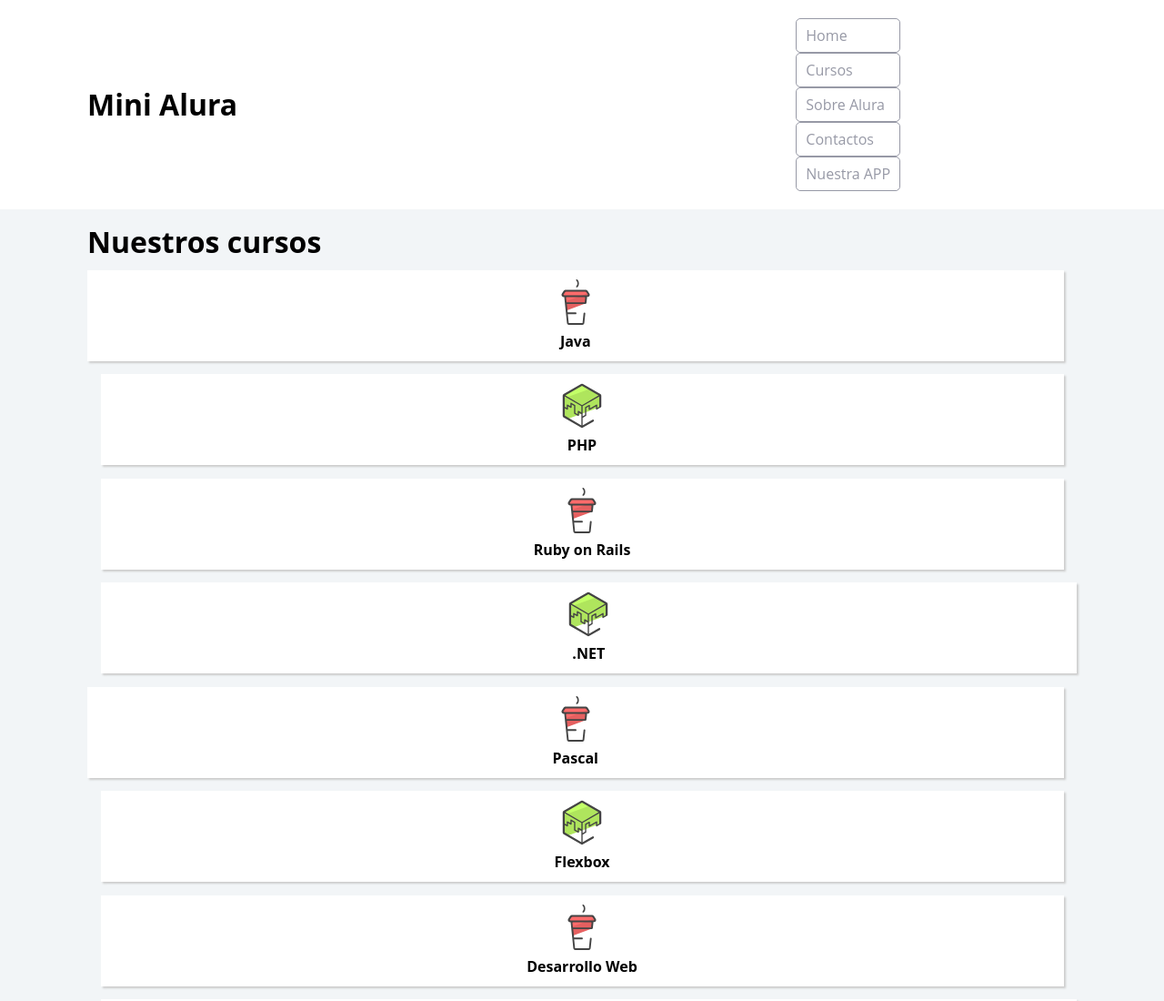
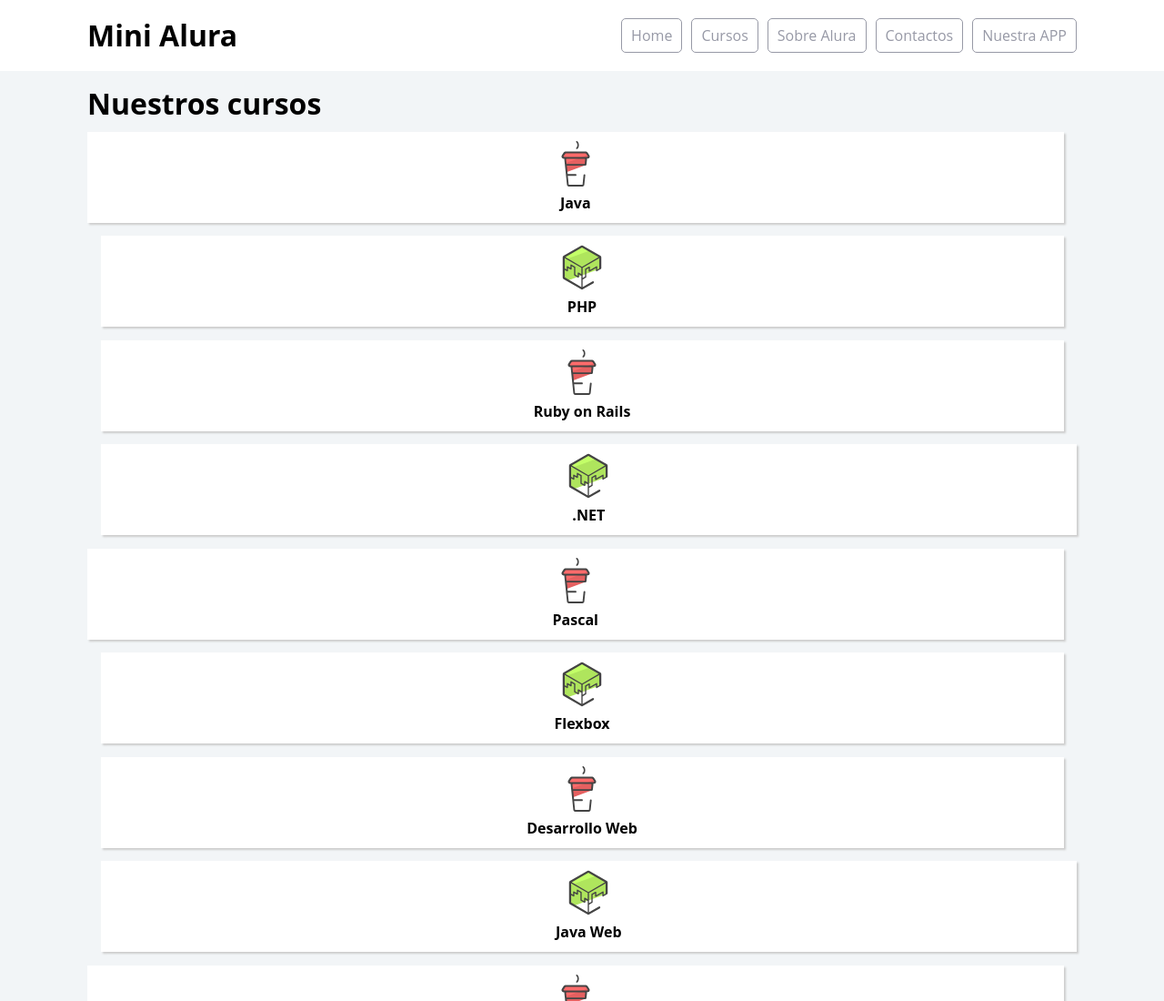
Before and after one commit to ana-quintero/Mini-Alura, a plain HTML site: page 1815-flexbox-posicione-elementos-en-la-pantalla-aula0/index.html in a window 1280 px wide. Shown: the top 1100 px of the page at 91% size. Drawn offline with Linux system fonts and the light colour scheme.

Commit message:
Trabajando el Header

```diff
--- a/1815-flexbox-posicione-elementos-en-la-pantalla-aula0/css/flexbox.css
+++ b/1815-flexbox-posicione-elementos-en-la-pantalla-aula0/css/flexbox.css
@@ -1,11 +1,9 @@
-.headerPrincipal-titulo{
-    display: inline-block;
-    vertical-align: middle;
+.headerPrincipal .container{
+    display: flex; /* Elementos uno al lado del otro*/
+    align-items: center; /* Elementos centrados verticalmente*/
+    justify-content: space-between; /*Espacio entre los elementos */
 }
 
 .headerPrincipal-nav{
-    display: inline-block;
-    vertical-align: middle;
-    margin-left: 600px;
-
+    display: flex;
 }
```
